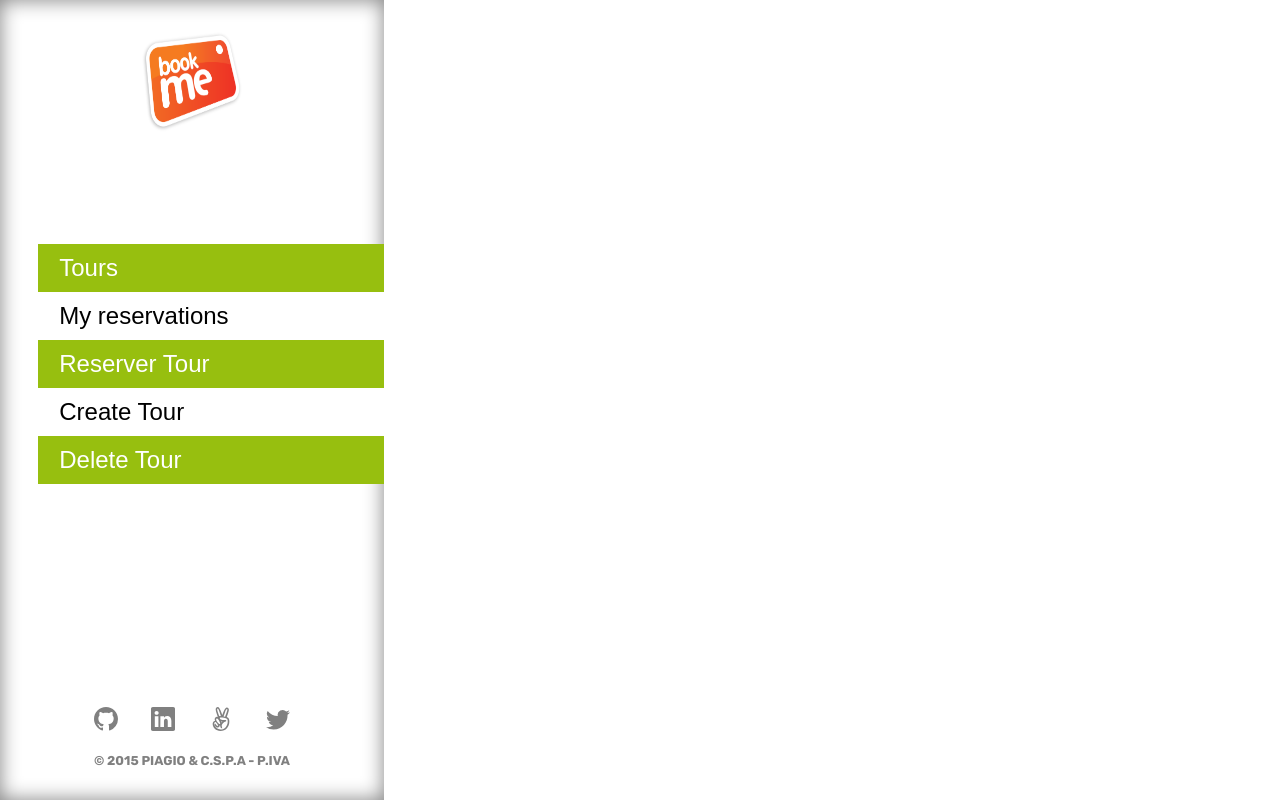
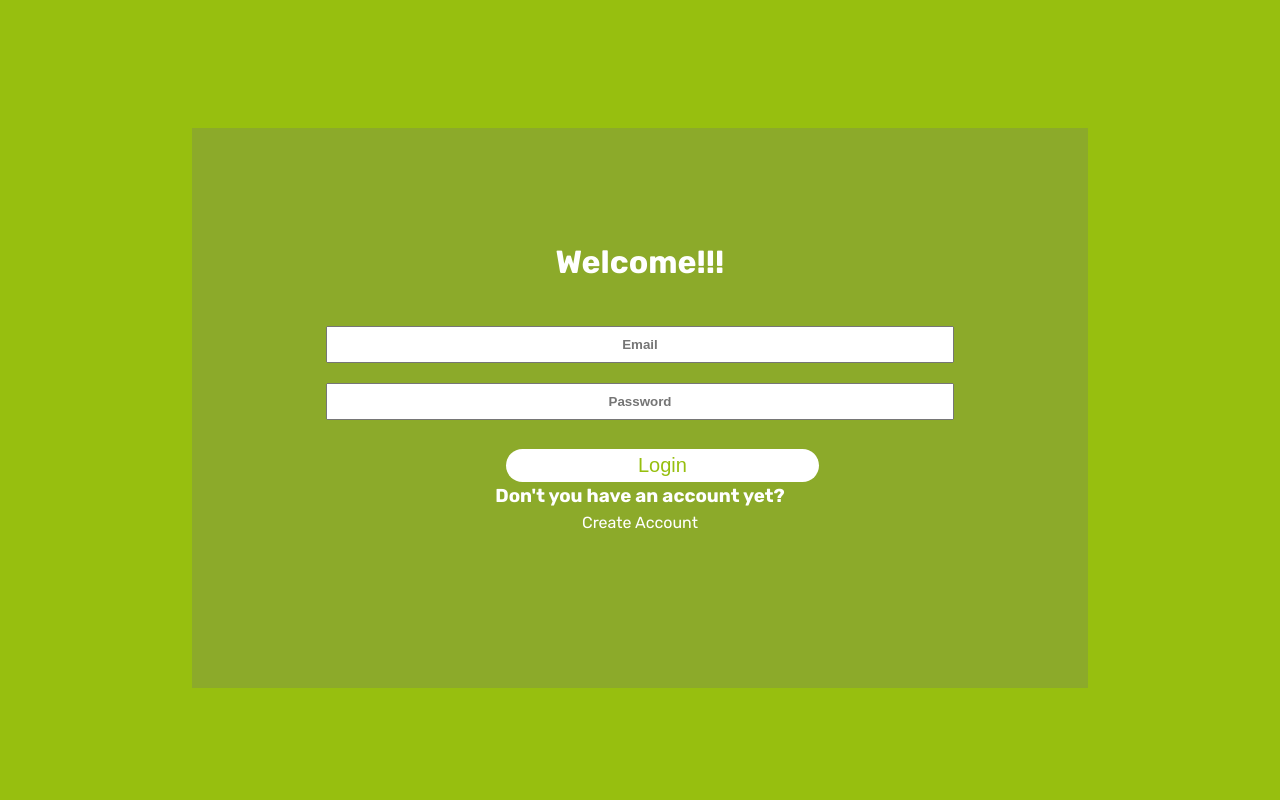
Before and after one commit to ABDULALI3468/bookMe-frontend, a React (Create React App) app: page /LogInPage in a window 1280 px wide. Built offline with nearby package versions, Linux system fonts and the light colour scheme.

Commit message:
add  login pageand its styles

```diff
--- a/src/App.js
+++ b/src/App.js
@@ -5,6 +5,8 @@ import MainPage from './components/MainPage';
 import DeleteTours from './components/DeleteTours';
 import TourDetails from './components/TourDetails';
 import CreateTour from './components/CreateTour';
+import LogInPage from './components/LogInPage';
+
 import './styles/index.css';
 
 function App() {
@@ -12,6 +14,7 @@ function App() {
     <>
       <Nav />
       <Routes>
+        <Route path="/LogInPage" element={<LogInPage />} />
         <Route path="/CreateTour" element={<CreateTour />} />
         <Route path="/DeleteTours" element={<DeleteTours />} />
         <Route path="/tourDetails" element={<TourDetails />} />
--- /dev/null
+++ b/src/components/LogInPage.js
@@ -0,0 +1,24 @@
+import React from 'react';
+import { Link } from 'react-router-dom';
+import '../styles/LogInPage.css';
+
+const Login = () => {
+  return (
+    <div className="login">
+      <div className="login-wrapper">
+        <h1>Welcome!!!</h1>
+        <form className="login-form">
+          <input type="email" id="email" placeholder="Email" required />
+          <input type="password" id="password" placeholder="Password" required />
+          <button type="submit">Login</button>
+        </form>
+        <div className="links">
+          <h3>Don&apos;t you have an account yet?</h3>
+          <Link to="/SignUp">Create Account</Link>
+        </div>
+      </div>
+    </div>
+  );
+};
+
+export default Login;
--- /dev/null
+++ b/src/styles/LogInPage.css
@@ -0,0 +1,102 @@
+.login {
+  background-color: #97bf0f;
+  position: fixed;
+  top: 0;
+  left: 0;
+  right: 0;
+  height: 100%;
+  width: 100%;
+  z-index: 16;
+}
+
+.login-wrapper {
+  height: 70%;
+  width: 70%;
+  padding-top: 9%;
+  margin: 10% auto;
+  background-color: #8caa2a;
+}
+
+.login h1 {
+  color: white;
+  text-align: center;
+}
+
+.login-form {
+  display: flex;
+  flex-direction: column;
+}
+
+.login-form input {
+  width: 70%;
+  margin: 0 20% 20px 15%;
+}
+
+.login-form > *::placeholder {
+  font-weight: bolder;
+}
+
+.login-form button {
+  width: 35%;
+  margin: auto;
+  background-color: white;
+  border: none;
+  padding: 5%;
+  color: #97bf0f;
+  border-radius: 20px;
+  font-size: 20px;
+}
+
+button:hover {
+  background-color: rgb(89, 122, 83);
+}
+
+.links {
+  display: flex;
+  flex-direction: column;
+  align-items: center;
+}
+
+.links h3,
+.links a {
+  color: white;
+  margin: 3px 0;
+}
+
+.links a:hover {
+  background-color: rgb(89, 122, 83);
+  padding: 10px;
+  border-radius: 25px;
+  text-decoration: none;
+}
+
+@media screen and (min-width: 450px) {
+  .login {
+    height: 100vh;
+  }
+
+  .login-form {
+    margin-top: 5%;
+    flex-direction: column;
+    flex-wrap: wrap;
+    justify-content: center;
+    gap: 5%;
+  }
+
+  .login-form > * {
+    padding: 1%;
+    flex-basis: 35%;
+    text-align: center;
+  }
+
+  .login-form > *::placeholder {
+    text-align: center;
+  }
+
+  .login-form button {
+    margin-top: 1%;
+    padding: 5px;
+    flex-basis: 30%;
+    cursor: pointer;
+  }
+}
```
